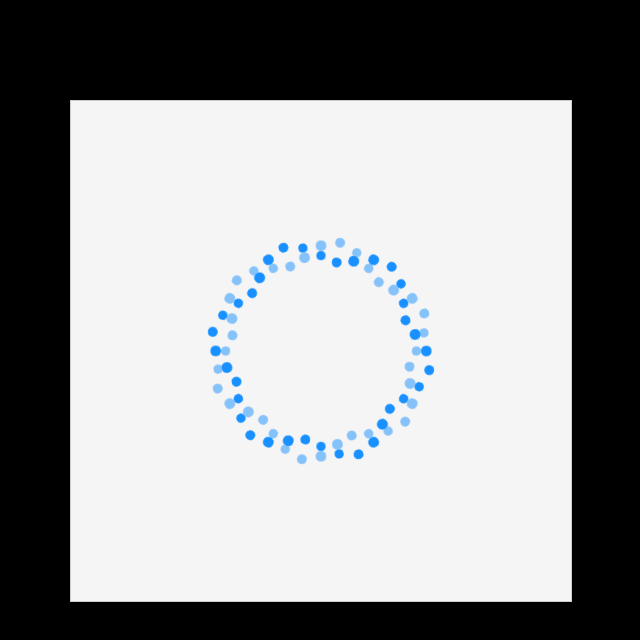
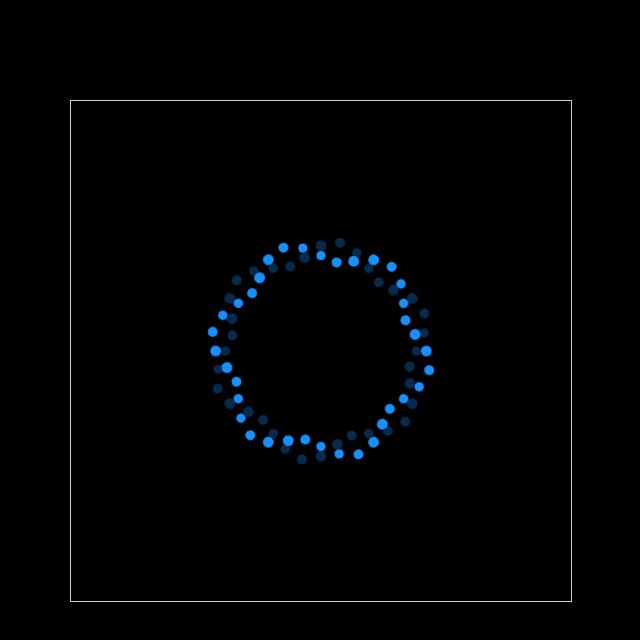
Before and after one commit to PiDazhong/css_study, a website: page public/010-loading效果/index.html in a window 1280 px wide. Shown: the whole page, without its empty margins (319-959 px from the left). Drawn offline with Linux system fonts and the light colour scheme.

```diff
--- a/public/010-loading效果/index.css
+++ b/public/010-loading效果/index.css
@@ -20,7 +20,6 @@
   display: flex;
   align-items: center;
   justify-content: center;
-  background-color: #f5f5f5;
   position: relative;
 }
 .wrapper .loading .dot-item {
@@ -43,7 +42,7 @@
   border-radius: 50%;
 }
 .wrapper .loading .dot-item::before {
-  background-color: rgba(24, 144, 255, 0.5);
+  background-color: rgba(24, 144, 255, 0.3);
   top: -100%;
   animation: whiteMove 1500ms infinite;
 }
```
